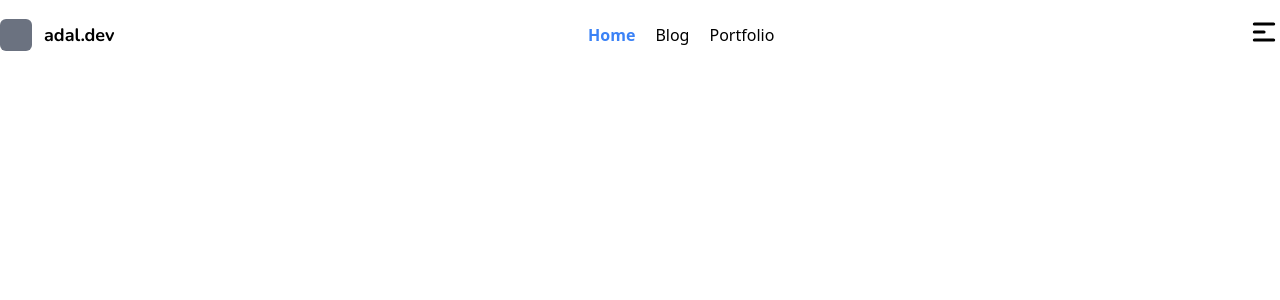
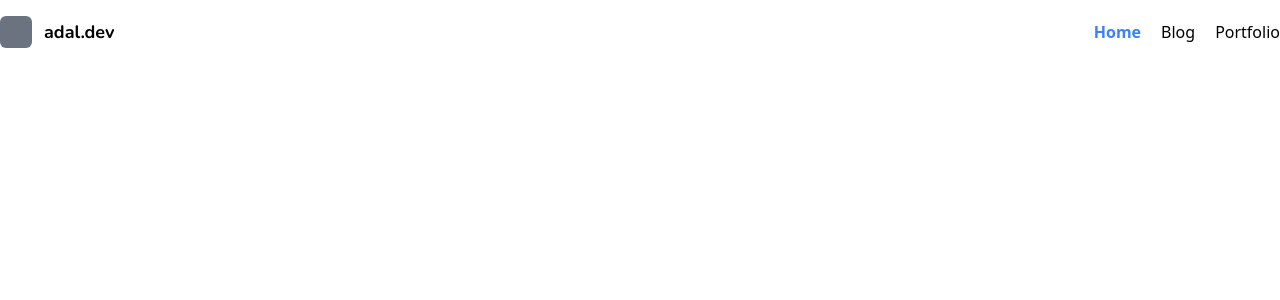
Before and after one commit to adalbertopc/adaldev, a Next.js app: page / in a window 1280 px wide. Shown: the top 300 px of the page. Built offline with nearby package versions, Linux system fonts and the light colour scheme.

Commit message:
fix: display in mobile

```diff
--- a/src/components/NavigationMobile.tsx
+++ b/src/components/NavigationMobile.tsx
@@ -1,15 +1,15 @@
+import { useState } from 'react';
+import { MenuAlt1Icon } from '@heroicons/react/solid';
 import { NavigationItem } from './NavigationItem';
 import { navigationItems } from '../constants/navigationItems';
-import { useState } from 'react';
-import { MenuAlt1Icon } from '@heroicons/react/solid';
 
 export const NavigationMobile = () => {
   const [isOpen, setIsOpen] = useState(false);
   const handleToggle = () => setIsOpen(!isOpen);
 
   return (
-    <div>
-      <button className="w-8 h-8" onClick={handleToggle}>
+    <div className="block md:hidden">
+      <button className="w-8 h-8 block md:hidden" onClick={handleToggle}>
         <MenuAlt1Icon className="" />
       </button>
       <nav
```
